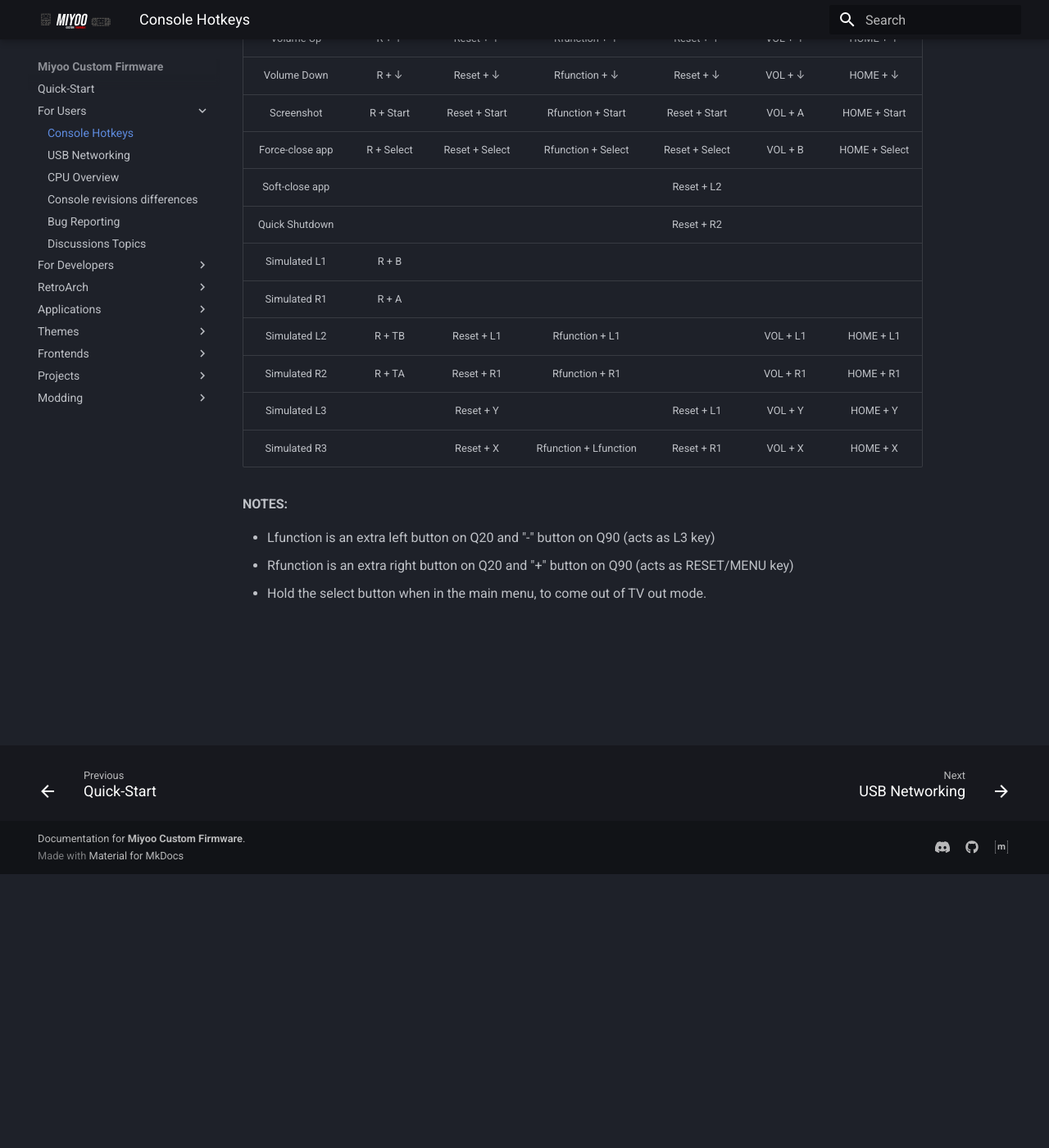
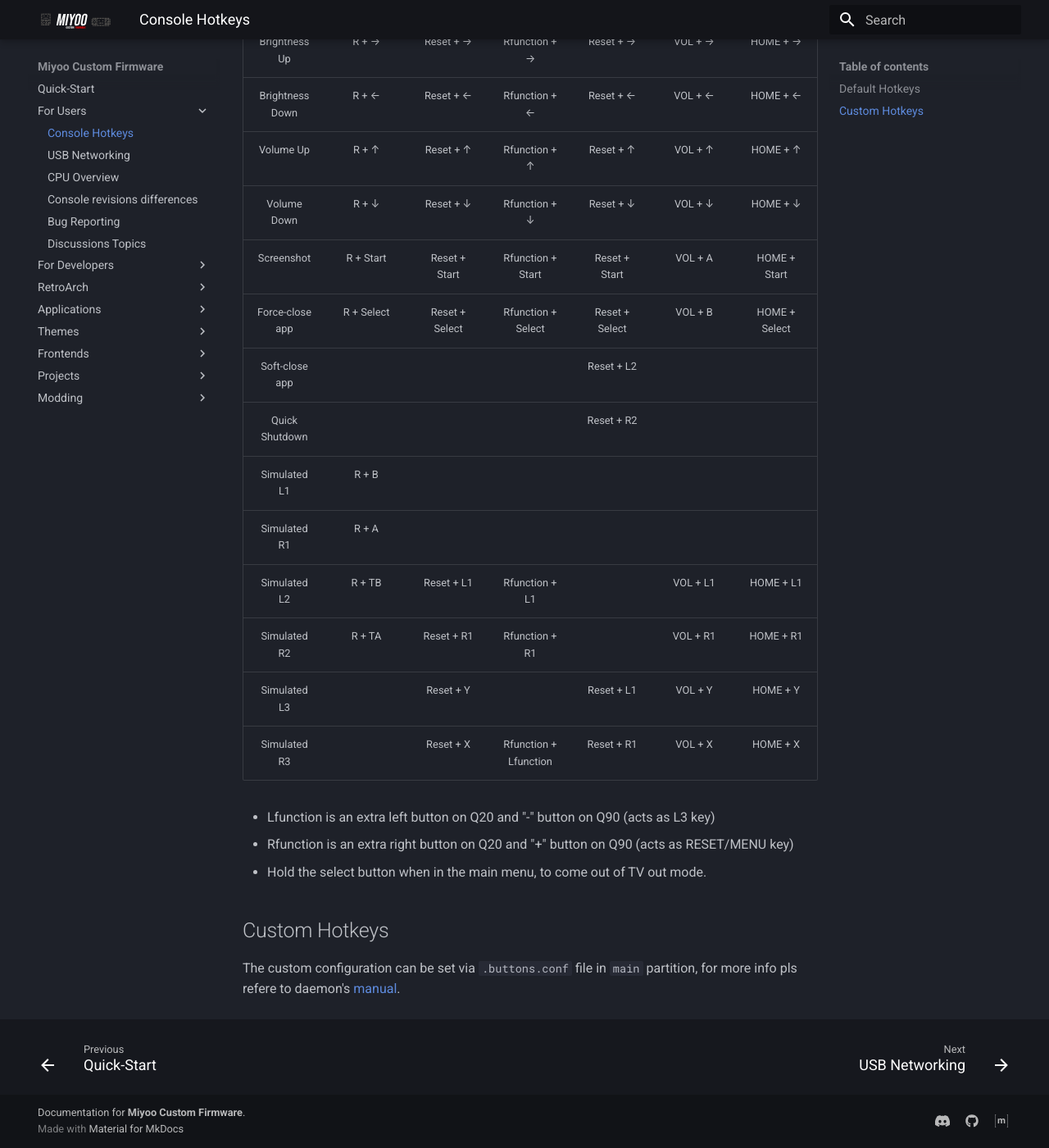
Before and after one commit to MiyooCFW/docs, an MkDocs documentation site: the page built from docs/Console-Hotkeys.md, in a window 1280 px wide and 1400 px high, scrolled down 334 px. Shown: the whole window at 82% size. Built offline with MkDocs 1.6.1 and Material for MkDocs 9.7.7, drawn with Linux system fonts in a browser that asks for light colours.

Commit message:
Console-Hotkeys: add info for Custom setup

```diff
--- a/docs/Console-Hotkeys.md
+++ b/docs/Console-Hotkeys.md
@@ -1,9 +1,6 @@
----
-hide:
-  - toc
----
+For MiyooCFW 2.0.0 release and above:
 
-For MiyooCFW 2.0.0 release and above:
+## Default Hotkeys
 
 Option | Bittboy | PocketGo | PowKiddy Q90 & Q20 | PowKiddy V90 | XYC Q8 | SUP M3
 :-----: | :-----: | :-----: | :-----: | :-----: | :-----: | :-----:
@@ -22,8 +19,10 @@ Simulated R2 | R + TA | Reset + R1 | Rfunction + R1 |  | VOL + R1 | HOME + R1
 Simulated L3 | | Reset + Y | | Reset + L1 | VOL + Y | HOME + Y
 Simulated R3 | | Reset + X | Rfunction + Lfunction | Reset + R1 | VOL + X  | HOME + X
 
-**NOTES:**
-
 - Lfunction is an extra left button on Q20 and "-" button on Q90 (acts as L3 key)
 - Rfunction is an extra right button on Q20 and "+" button on Q90 (acts as RESET/MENU key)
 - Hold the select button when in the main menu, to come out of TV out mode.
+
+## Custom Hotkeys
+
+The custom configuration can be set via `.buttons.conf` file in `main` partition, for more info pls refere to daemon's [manual](https://github.com/MiyooCFW/daemon?tab=readme-ov-file#config).
```
